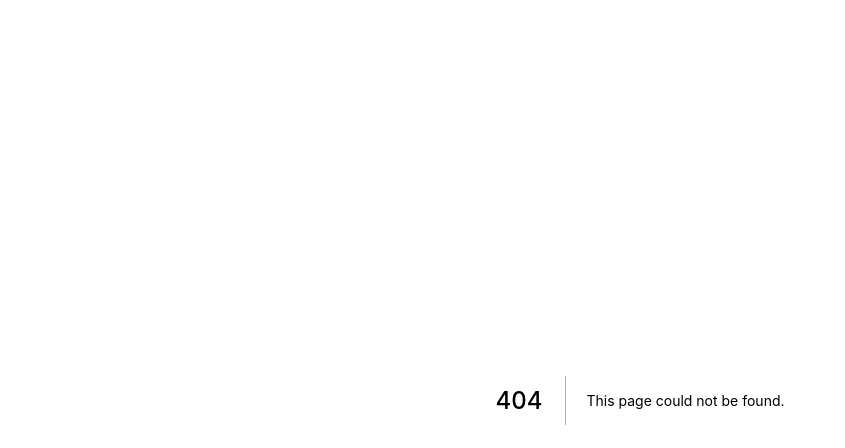
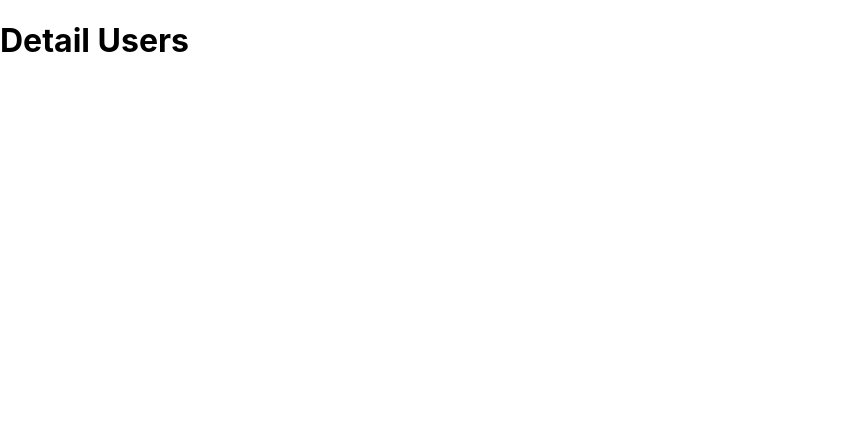
Before and after one commit to gempurbayu/learning-next, a Next.js app: page /users/detail in a window 1280 px wide. Before the commit this address had no page. Shown: the top 448 px of the page, without its empty margins (0-845 px from the left). Built offline with nearby package versions, Linux system fonts and the light colour scheme.

Commit message:
basic routing

```diff
--- /dev/null
+++ b/pages/users/detail.tsx
@@ -0,0 +1,9 @@
+export default function detail() {
+  return (
+    <div>
+      <h1>
+        Detail Users
+      </h1>
+    </div>
+  )
+}
```
Also changed, not shown: pages/blog.tsx (added, +7 -0 lines), pages/users/index.tsx (added, +9 -0 lines).
